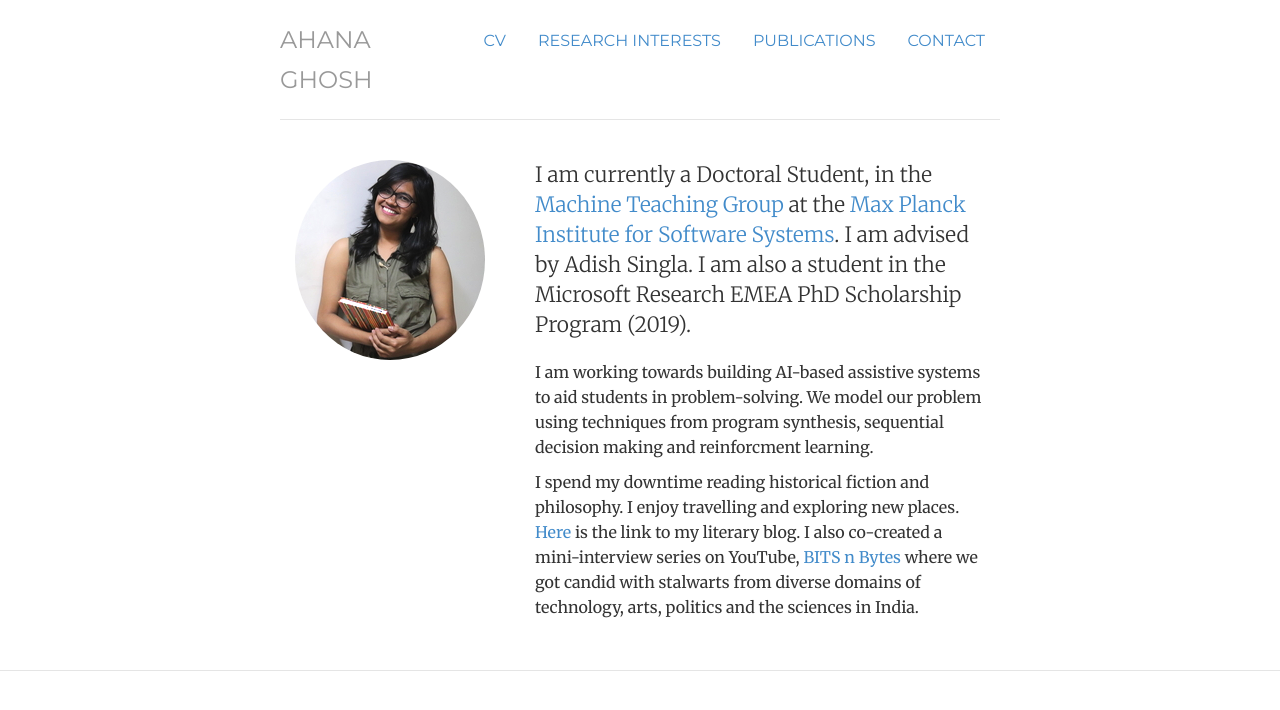
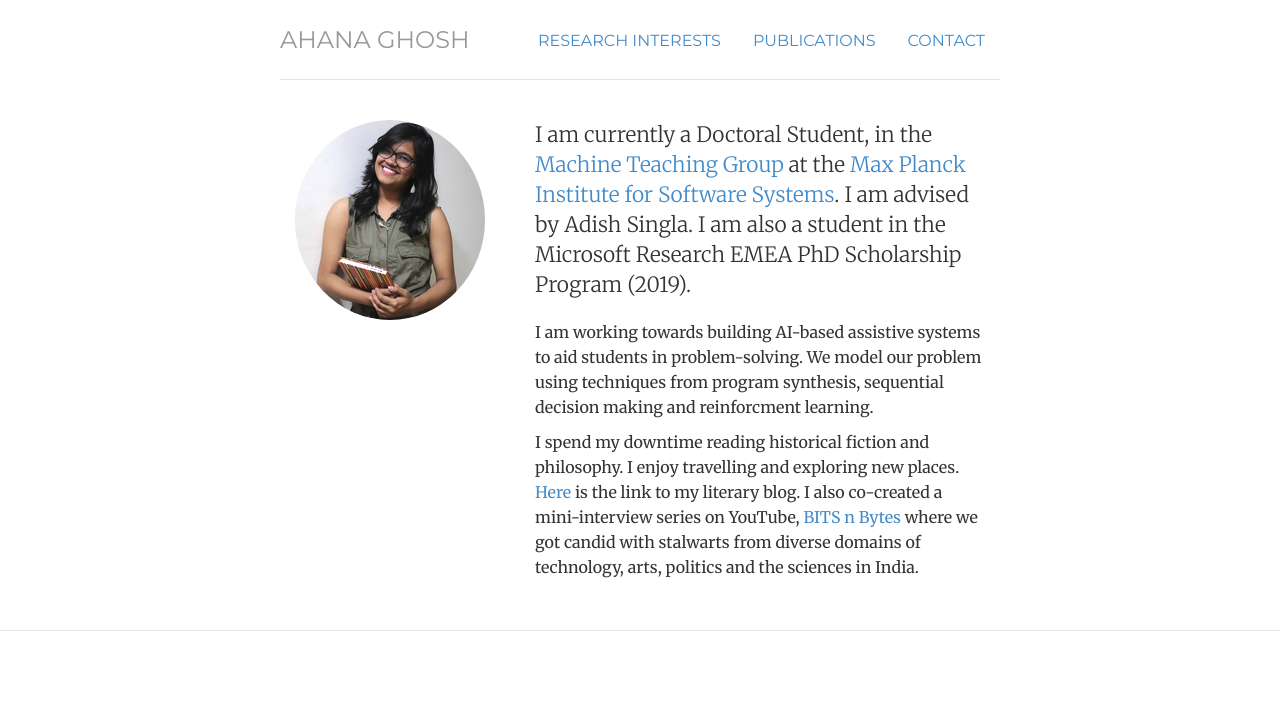
Before and after one commit to ahana204/ahana204.github.io, a Jekyll site: the page built from index.html, in a window 1280 px wide. Shown: the top 710 px of the page. Built offline with Jekyll 4.4.1, drawn with Linux system fonts in a browser that asks for light colours.

Commit message:
Update header.html

```diff
--- a/_includes/header.html
+++ b/_includes/header.html
@@ -1,6 +1,5 @@
 <div class="header">
 	<ul class="nav nav-pills pull-right">
-		<li class="{{ page.cv }}"><a href="/cv" title="CV">CV</a></li>
 		<li class="{{ page.research_interests }}"><a href="/research_interests" title="Research Interests">Research Interests</a></li>
 		<li class="{{ page.publications }}"><a href="/publications" title="Publications">Publications</a></li>
 		<li class="{{ page.contact }}"><a href="/contact" title="Contact">Contact</a></li>
```
